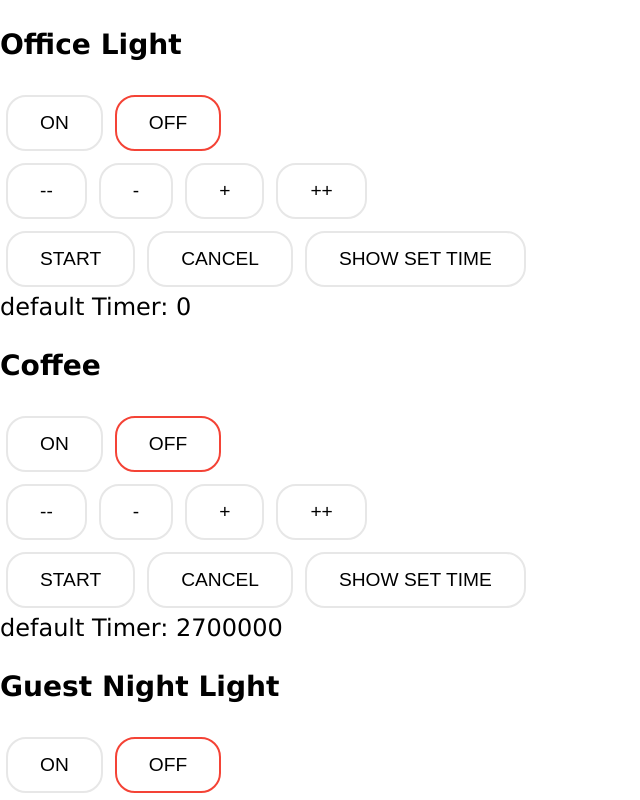
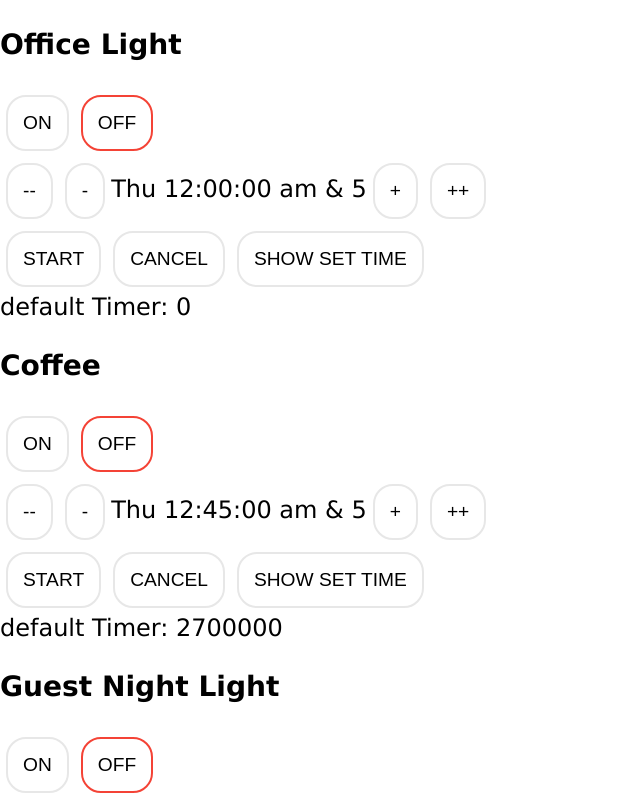
Before and after one commit to mjvandermeulen/outlets-react, a React (Create React App) app: page / in a window 1280 px wide. Shown: the top 800 px of the page, without its empty margins (0-640 px from the left). Built offline with nearby package versions, Linux system fonts and the light colour scheme; no server answers.

Commit message:
added timer plus functionality. somewhat working

```diff
--- a/package.json
+++ b/package.json
@@ -8,6 +8,7 @@
     "@types/react": "16.9.13",
     "@types/react-dom": "16.9.4",
     "@types/socket.io-client": "^1.4.32",
+    "moment": "^2.24.0",
     "react": "^16.12.0",
     "react-dom": "^16.12.0",
     "react-scripts": "3.2.0",
--- a/src/components/Group.tsx
+++ b/src/components/Group.tsx
@@ -1,4 +1,5 @@
 import * as React from 'react'
+import { TimerDisplay } from './TimerDisplay'
 import { RemoteControlButton } from './RemoteControlButton'
 import { Mode } from '../settings/group-settings'
 import {
@@ -17,9 +18,11 @@ export interface GroupProps {
   mode: boolean
   defaultTimer: number // in milliseconds
   handleOnOffClick: (mode: Mode) => void
+  time: number
   handleTimerClick: (action: TimerButtonAction) => void
 }
 
+// TODO: why not change to functional component?
 export class Group extends React.Component<GroupProps, {}> {
   render() {
     return (
@@ -56,6 +59,7 @@ export class Group extends React.Component<GroupProps, {}> {
           >
             -
           </RemoteControlButton>
+          <TimerDisplay time={this.props.time} />
           <RemoteControlButton
             active={false}
             handleClick={event => this.props.handleTimerClick(PLUS)}
--- a/src/components/OutletGroups.tsx
+++ b/src/components/OutletGroups.tsx
@@ -13,9 +13,12 @@ import {
   STARTPAUSE,
   CANCEL,
   TOGGLEDISPLAY,
+  timerAdjustments,
 } from '../settings/timer-settings'
+import { TimerDisplayProps } from './TimerDisplay'
 
 const OUTLET_SWITCH_CHANNEL = 'OUTLET_SWITCH_CHANNEL'
+const OUTLET_TIMER_CHANNEL = 'OUTLET_TIMER_CHANNEL'
 
 interface SwitchDataValues {
   mode: boolean
@@ -30,6 +33,10 @@ interface SwitchData {
 interface TimerDataValues {
   time: number
   isTimerRunning: boolean
+}
+
+interface TimerData {
+  [group: string]: TimerDataValues
 }
 
 type OutletDataValues = SwitchDataValues & TimerDataValues // ***** LEARN
@@ -49,7 +56,10 @@ type OutletData = {
 interface OutletGroupsProps {}
 
 interface OutletGroupsState {
-  OutletData: OutletData
+  outletData: OutletData
+  userSettings: {
+    showTimer: boolean
+  }
 }
 
 class OutletGroups extends React.Component<
@@ -62,17 +72,22 @@ class OutletGroups extends React.Component<
     this.handleOnOffClick = this.handleOnOffClick.bind(this)
     this.setModeState = this.setModeState.bind(this) // (I don't think this is needed **** check)
     this.socket = null
-    const OutletData: OutletData = {}
+    const outletData: OutletData = {}
     groupsSettings.forEach((element, index) => {
       if (element.enabled) {
-        OutletData[element.group] = {
+        outletData[element.group] = {
           mode: false,
           time: element.defaultTimer,
           isTimerRunning: false, // TODO
         }
       }
     })
-    this.state = { OutletData }
+    this.state = {
+      outletData,
+      userSettings: {
+        showTimer: true,
+      },
+    }
   }
 
   public componentDidMount() {
@@ -82,20 +97,24 @@ class OutletGroups extends React.Component<
     this.socket.on(OUTLET_SWITCH_CHANNEL, (switchData: SwitchData) => {
       this.setModeState(switchData)
     })
+    this.socket.on(OUTLET_TIMER_CHANNEL, (timerData: TimerData) => {
+      this.setTimerState(timerData)
+      console.log('here')
+    })
   }
 
   private setModeState(switchData: SwitchData) {
     const mergedOutletGoupsData: OutletData = {}
     for (const group in switchData) {
       mergedOutletGoupsData[group] = {
-        ...this.state.OutletData[group],
+        ...this.state.outletData[group],
         mode: switchData[group].mode,
       }
     }
     this.setState({
       ...this.state, // added for future proofing
-      OutletData: {
-        ...this.state.OutletData,
+      outletData: {
+        ...this.state.outletData,
         ...mergedOutletGoupsData,
       },
     })
@@ -106,27 +125,68 @@ class OutletGroups extends React.Component<
       [group]: { mode },
     }
     if (this.socket) {
-      this.socket.emit('OUTLET_SWITCH_CHANNEL', switchData)
+      this.socket.emit(OUTLET_SWITCH_CHANNEL, switchData) // or broadcast?
     }
     this.setModeState(switchData)
     console.log(`Button clicked: ${group} - ${mode}`)
   }
 
+  private broadcastTimer(timerData: TimerData) {
+    console.log(`broadcast timerData: JSON: ${JSON.stringify(timerData)}`)
+    if (this.socket) {
+      this.socket.emit(OUTLET_TIMER_CHANNEL, timerData)
+    }
+  }
+
+  private setTimerState(timerData: TimerData) {
+    const mergedOutletGoupsData: OutletData = {}
+    for (const group in timerData) {
+      mergedOutletGoupsData[group] = {
+        ...this.state.outletData[group],
+        time: timerData[group].time,
+        isTimerRunning: timerData[group].isTimerRunning,
+      }
+    }
+    this.setState({
+      ...this.state, // added for future proofing
+      outletData: {
+        ...this.state.outletData,
+        ...mergedOutletGoupsData,
+      },
+    })
+  }
+  private changeTimer(group: string, milliseconds: number) {
+    let time = this.state.outletData[group].time
+    if (time == 0) {
+      time = Date.now()
+    }
+    time += milliseconds
+    const timerData: TimerData = {
+      [group]: {
+        isTimerRunning: this.state.outletData[group].isTimerRunning,
+        time,
+      },
+    }
+    this.broadcastTimer(timerData)
+    this.setTimerState(timerData)
+  }
+
   private handleTimerClick(group: string, action: TimerButtonAction) {
-    console.log('TODO ***** IMPLEMENT HANDLING THE TIMER CLICK')
-    console.log(`group: ${group} action: ${action}`)
+    // console.log('TODO ***** IMPLEMENT HANDLING THE TIMER CLICK')
+    // console.log(`group: ${group} action: ${action}`)
     switch (action) {
       case MINUSMINUS:
         console.log(`IMPLEMENT ${MINUSMINUS}`)
         break
-      case PLUSPLUS:
-        console.log(`IMPLEMENT ${PLUSPLUS}`)
+      case MINUS:
+        console.log(`IMPLEMENT ${MINUS}`)
         break
       case PLUS:
         console.log(`IMPLEMENT ${PLUS}`)
+        this.changeTimer(group, timerAdjustments.plus)
         break
-      case MINUS:
-        console.log(`IMPLEMENT ${MINUS}`)
+      case PLUSPLUS:
+        console.log(`IMPLEMENT ${PLUSPLUS}`)
         break
       case STARTPAUSE:
         console.log(`IMPLEMENT ${STARTPAUSE}`)
@@ -151,11 +211,12 @@ class OutletGroups extends React.Component<
           <Group
             key={groupSetting.group}
             displayName={groupSetting.displayName}
-            mode={this.state.OutletData[groupSetting.group].mode}
-            defaultTimer={this.state.OutletData[groupSetting.group].time}
+            mode={this.state.outletData[groupSetting.group].mode}
+            defaultTimer={this.state.outletData[groupSetting.group].time}
             handleOnOffClick={(mode: Mode) =>
               this.handleOnOffClick(groupSetting.group, mode)
             }
+            time={this.state.outletData[groupSetting.group].time}
             handleTimerClick={(action: TimerButtonAction) =>
               this.handleTimerClick(groupSetting.group, action)
             }
--- /dev/null
+++ b/src/components/TimerDisplay.tsx
@@ -0,0 +1,42 @@
+import * as React from 'react'
+import moment from 'moment'
+
+export interface TimerDisplayProps {
+  time: number // milliseconds since epoch OR if paused: time left in millis
+}
+
+export class TimerDisplay extends React.Component<TimerDisplayProps, {}> {
+  private displayInterval: NodeJS.Timeout | null
+  private constructedTime: number
+
+  constructor(props: TimerDisplayProps) {
+    super(props)
+    this.displayInterval = null
+    this.constructedTime = Date.now()
+  }
+
+  componentDidMount() {
+    this.displayInterval = setInterval(() => {
+      this.forceUpdate()
+    }, 1000)
+  }
+
+  componentWillUnmount() {
+    if (this.displayInterval) {
+      clearInterval(this.displayInterval)
+    }
+  }
+
+  render() {
+    // console.log('render')
+    const secondsSinceConstruct = Math.round(
+      (Date.now() - this.constructedTime) / 1000
+    )
+    return (
+      <span>
+        {moment(this.props.time).format('ddd hh:mm:ss a')} &{' '}
+        {secondsSinceConstruct}
+      </span>
+    )
+  }
+}
--- a/src/index.css
+++ b/src/index.css
@@ -15,7 +15,7 @@ button {
   cursor: pointer;
   font-size: 0.8em;
   margin: 6px 6px;
-  padding: 15px 32px;
+  padding: 15px 15px;
   text-align: center;
   text-decoration: none;
   text-transform: uppercase;
--- a/src/settings/timer-settings.ts
+++ b/src/settings/timer-settings.ts
@@ -1,6 +1,6 @@
 const smallAdjustment: number = 5 * 60 * 1000
 const largeAdjustment: number = 30 * 60 * 1000
-export const timeAdjustments: { [key: string]: number } = {
+export const timerAdjustments: { [key: string]: number } = {
   plus: smallAdjustment,
   plusplus: largeAdjustment,
   minus: -smallAdjustment,
```
Also changed, not shown: 1 other file (tests, documents, lock files or other folders).
